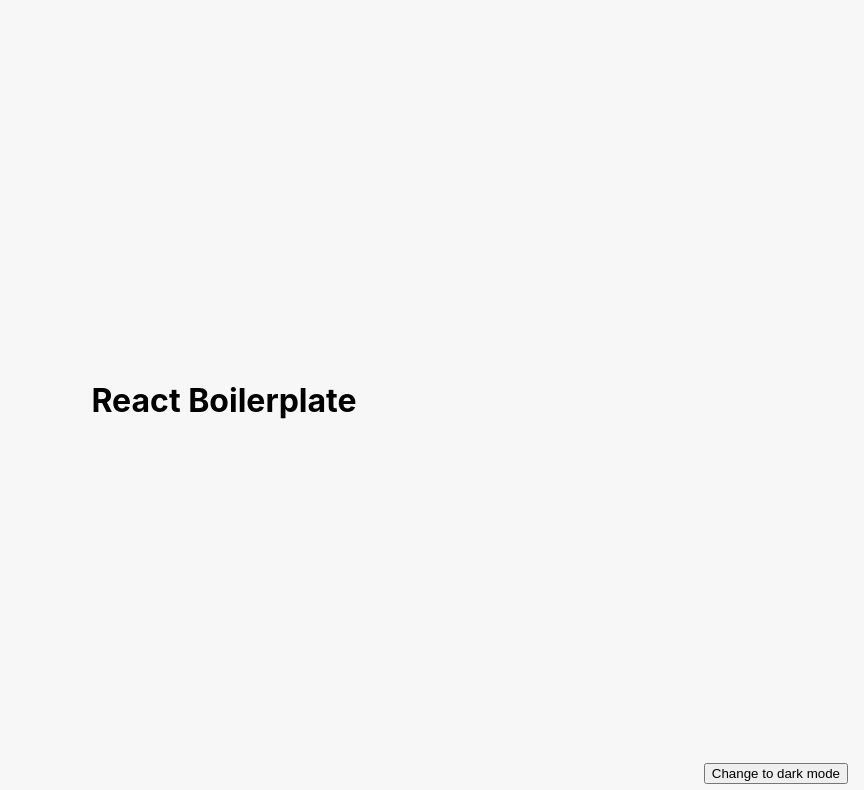
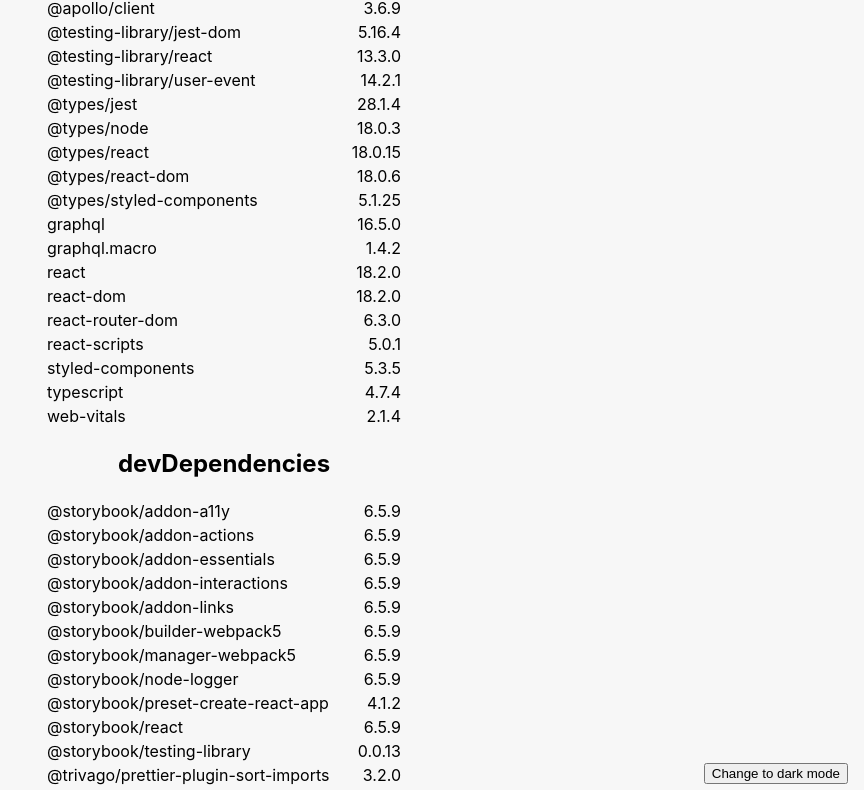
Before and after one commit to vandreleal/boilerplate-react-cra, a React (Create React App) app: page / in a window 1280 px wide. Shown: the top 790 px of the page, without its empty margins (416-1280 px from the left). Built offline with nearby package versions, Linux system fonts and the light colour scheme; no server answers.

Commit message:
feat(home): add dependencies and devDependencies to homepage

```diff
--- a/src/pages/home/Home.styles.ts
+++ b/src/pages/home/Home.styles.ts
@@ -8,7 +8,10 @@
   height: 100%;
 `
 
-export const Title = styled.h1`
-  margin: 0;
-  text-align: center;
+export const Table = styled.table`
+  min-width: min(100%, 360px);
+
+  td:nth-of-type(2) {
+    text-align: right;
+  }
 `
--- a/src/pages/home/Home.tsx
+++ b/src/pages/home/Home.tsx
@@ -1,11 +1,31 @@
 import { FC } from "react"
 
+import packageJson from "../../../package.json"
 import * as S from "./Home.styles"
 
 export const Home: FC = () => {
+  const { dependencies, devDependencies } = packageJson
+
+  const renderTable = (dependencies: { [s: string]: string }) => {
+    return (
+      <S.Table>
+        {Object.entries(dependencies).map(([dep, version]) => (
+          <tr key={dep}>
+            <td>{dep}</td>
+            <td>{version}</td>
+          </tr>
+        ))}
+      </S.Table>
+    )
+  }
+
   return (
     <S.Container>
-      <S.Title>React Boilerplate</S.Title>
+      <h1>React Boilerplate</h1>
+      <h2>dependencies</h2>
+      {renderTable(dependencies)}
+      <h2>devDependencies</h2>
+      {renderTable(devDependencies)}
     </S.Container>
   )
 }
```
